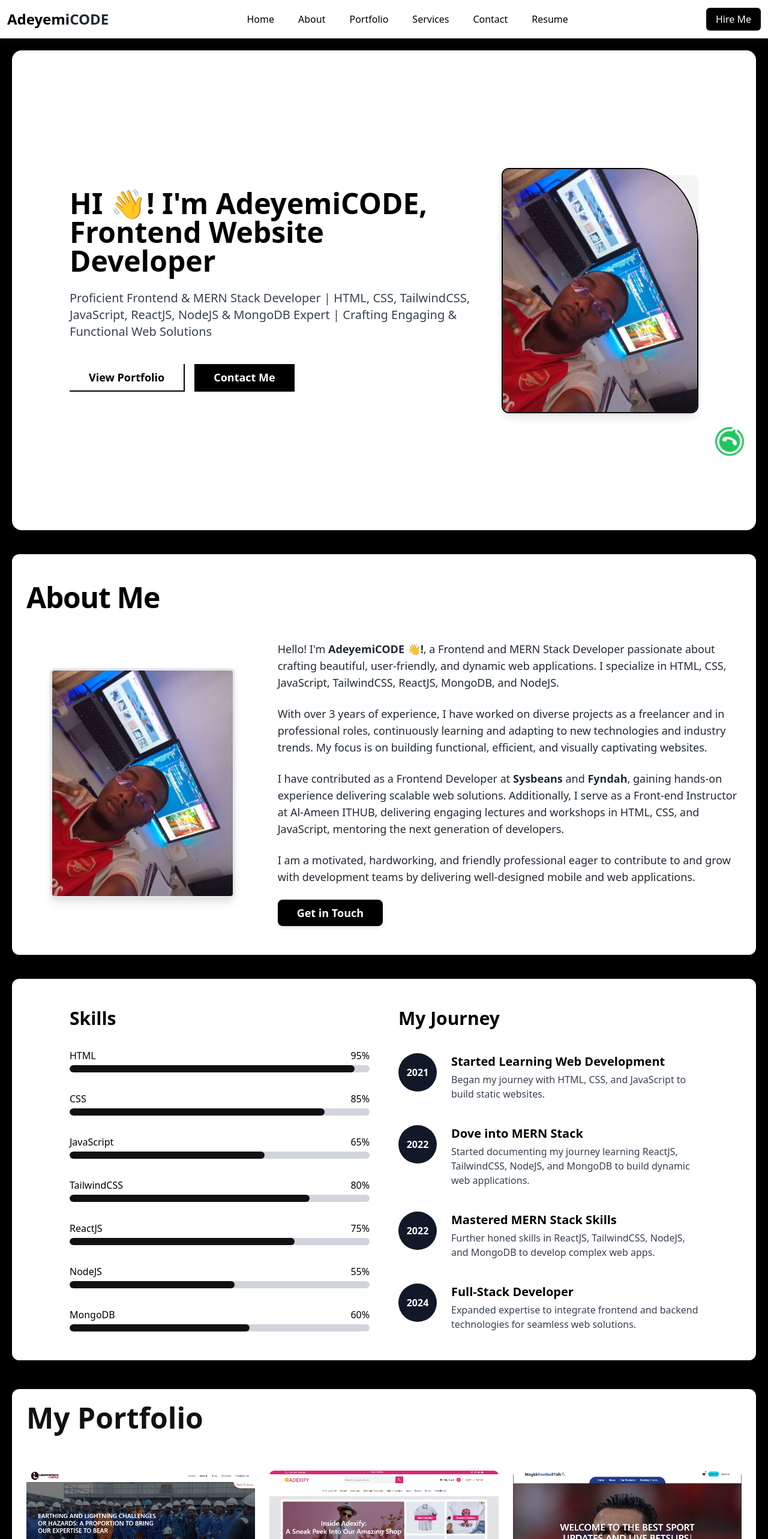
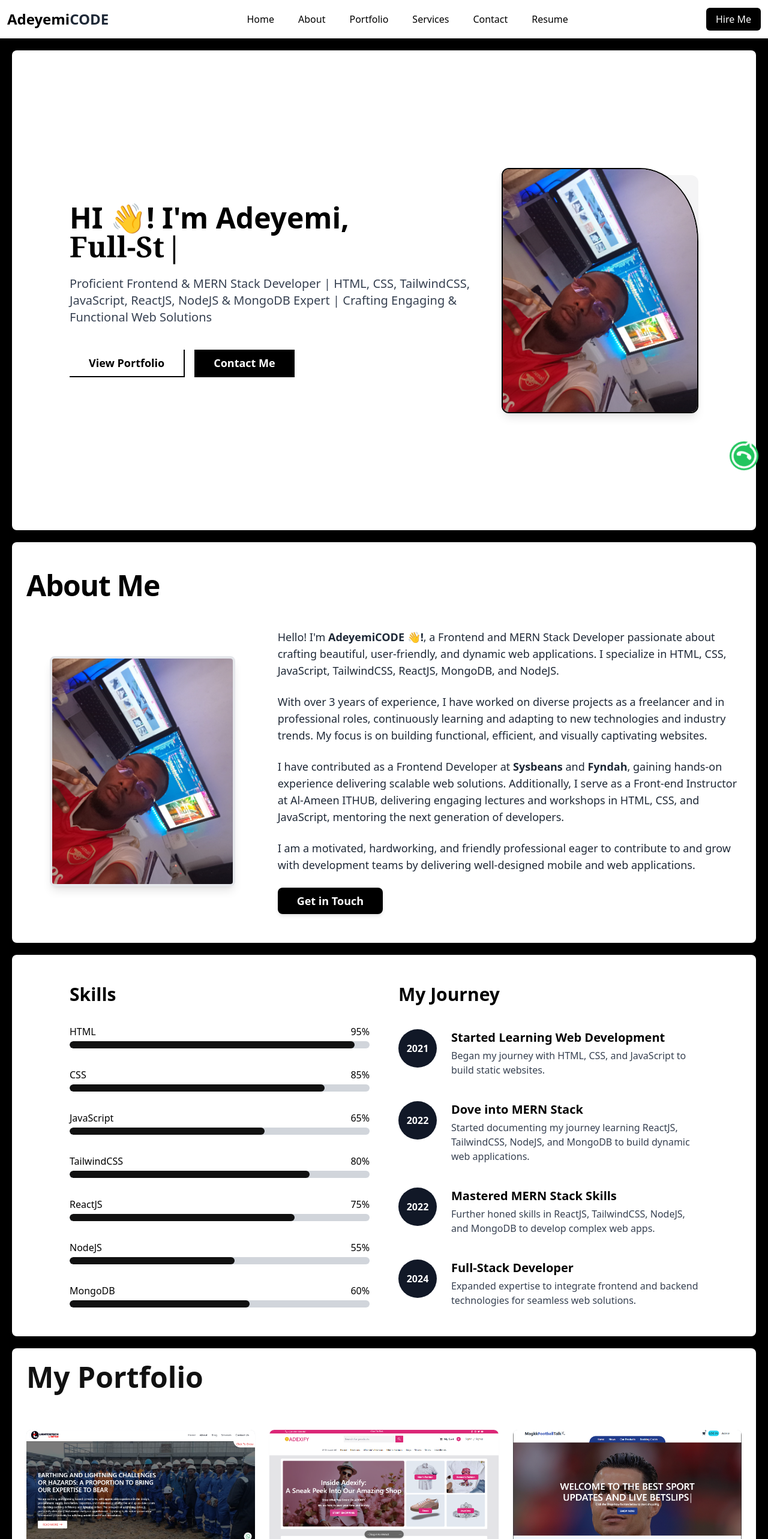
Before and after one commit to Abdulquadri-Mahmud/My_Portfolio, a React (Vite) app: page / in a window 1280 px wide. Shown: the top 2566 px of the page at 60% size. Built offline with nearby package versions, Linux system fonts and the light colour scheme.

Commit message:
changes made

```diff
--- a/src/components/AboutComponent.jsx
+++ b/src/components/AboutComponent.jsx
@@ -9,7 +9,7 @@ const AboutComponent = () => {
   }, []);
 
   return (
-    <section className="bg-white my-10 rounded-xl overflow-hidden md:py-12 py-5 md:px-6 px-4" id="about">
+    <section className="bg-white my-5 rounded-lg overflow-hidden md:py-12 py-5 md:px-6 px-4" id="about">
 
       <div className="container mx-auto max-w-7xl text-black">
         {/* Section Title */}
--- a/src/components/ContactComponent.jsx
+++ b/src/components/ContactComponent.jsx
@@ -32,7 +32,7 @@ const ContactComponent = () => {
   return (
     <section
       id="contact"
-      className="my-10 overflow-hidden bg-white text-black py-12 md:px-6 px-3 rounded-lg shadow-lg md:max-w-4xl mx-auto"
+      className="my-5 overflow-hidden bg-white text-black py-12 md:px-6 px-3 rounded-lg shadow-lg md:max-w-4xl mx-auto"
     >
       <div className="text-center">
         {/* Section Title */}
--- a/src/components/PortfolioComponent.jsx
+++ b/src/components/PortfolioComponent.jsx
@@ -137,13 +137,9 @@ const PortfolioComponent = () => {
   };
 
   return (
-    <section className="bg-white text-black my-12 md:p-6 p-4 rounded-xl overflow-hidden" id="portfolio">
+    <section className="bg-white text-black my-5 md:p-6 p-4 rounded-lg overflow-hidden" id="portfolio">
       <div className="container mx-auto max-w-7xl text-center lg:text-left">
-        <h2
-          data-aos="fade-up"
-          className="text-4xl md:text-5xl font-extrabold mb-16"
-          style={{ color: '#111' }}
-        >
+        <h2 data-aos="fade-up" className="text-4xl md:text-5xl font-extrabold mb-16" style={{ color: '#111' }}>
           My Portfolio
         </h2>
 
--- a/src/components/ServicesComponent.jsx
+++ b/src/components/ServicesComponent.jsx
@@ -91,7 +91,7 @@ const ServicesComponent = () => {
   };
 
   return (
-    <section className="bg-white text-black mt-12 md:p-5 py-5 rounded-xl overflow-hidden" id="services">
+    <section className="bg-white text-black mt-5 md:p-5 py-5 rounded-lg overflow-hidden" id="services">
       <div className="container mx-auto text-center lg:text-left">
         {/* Section Title */}
         <h2 data-aos="fade-up" className="text-3xl md:text-5xl text-center font-extrabold leading-tight mb-4  text-black">
--- a/src/components/SkillsAndJourney.jsx
+++ b/src/components/SkillsAndJourney.jsx
@@ -45,7 +45,7 @@ const SkillsAndJourney = () => {
   ];
 
   return (
-    <div className="flex flex-col md:flex-row justify-between gap-12 py-12 md:px-24 rounded-xl overflow-hidden bg-white p-5">
+    <div className="flex flex-col md:flex-row justify-between gap-12 py-12 md:px-24 rounded-lg overflow-hidden bg-white p-5">
       {/* Skills Section */}
       <div data-aos="fade-up" className="md:w-1/2 space-y-8">
         <h3 className="text-3xl font-bold mb-6 text-black">Skills</h3>
--- a/src/components/TypeWriter.jsx
+++ b/src/components/TypeWriter.jsx
@@ -20,17 +20,17 @@ export default function TypeWriter() {
     return (
     <div className='App'>
         <h1 data-aos="fade-right" className='text-3xl sm:text-4xl md:text-5xl font-serif font-extrabold leading-tight mb-4'>
-            Hello,{' '}
+            {/* Hello,{' '} */}
         <span>
             {/* Style will be inherited from the parent element */}
             <Typewriter
-            words={['I\'m  AdeyemiCODE', 'I\'m a Frontend Website Developer', 'Also a MERN Stack Developer']}
+            words={['Full-Stack Website Developer', 'Mern-Stack Website Developer']}
             loop={'infinite'}
             cursor
             cursorStyle='|'
             typeSpeed={100}
             deleteSpeed={50}
-            delaySpeed={1500}
+            delaySpeed={2500}
             onLoopDone={handleDone}
             // onType={handleType}
             />
--- a/src/components/Whatsapp.jsx
+++ b/src/components/Whatsapp.jsx
@@ -4,7 +4,7 @@ import { Link } from 'react-router-dom'
 
 export default function Whatsapp() {
   return (
-    <div className='w-18 z-20 h-18 fixed bottom-10 right-10 flex justify-center items-center animate-spin rounded-full bg-green-500'>
+    <div className='w-18 z-20 h-18 fixed bottom-4 right-4 flex justify-center items-center animate-spin rounded-full bg-green-500'>
         <Link to={'https://wa.me/+2347047594667'}>
             <FaWhatsapp className='text-white text-5xl'/>
         </Link>
--- a/src/layout/Hero.jsx
+++ b/src/layout/Hero.jsx
@@ -10,12 +10,14 @@ const Hero = () => {
   }, []);
 
   return (
-    <section className="rounded-2xl overflow-hidden relative z-10 bg-white text-gray-900 md:min-h-screen md:px-24 py-20 flex items-center justify-center px-4">
+    <section className="rounded-lg overflow-hidden relative z-10 bg-white text-gray-900 md:min-h-screen md:px-24 py-10 flex items-center justify-center px-4">
       <div className="container mx-auto flex flex-col md:flex-row items-center justify-between gap-12">
         {/* Text Content */}
         <div className="text-left max-w-2xl" data-aos="fade-right">
           <div data-aos="fade-up" data-aos-delay="100">
-            <h1 className='md:text-5xl text-4xl font-bold text-black'>HI <span aria-label="waving hand" role="img">👋</span>! I'm  AdeyemiCODE, <br /> Frontend Website Developer</h1>
+            <h1 className='md:text-5xl text-3xl font-bold text-black'>HI <span aria-label="waving hand" role="img">👋</span>! I'm  Adeyemi, <br />
+              <TypeWriter/>
+            </h1>
 
             {/* <TypeWriter /> */}
           </div>
--- a/src/pages/About.jsx
+++ b/src/pages/About.jsx
@@ -13,7 +13,7 @@ const About = () => {
   const progressBarColor = 'bg-purple-600';
 
   return (
-    <div className='bg-black md:p-5 p-2'>
+    <div className='bg-black md:p-5 p-2 overflow-hidden'>
       <AboutHero />
       <section className="bg-white py-5 md:px-6 px-4 rounded-lg" id="about">
         <div className="container mx-auto max-w-7xl text-black">
--- a/src/pages/Contact.jsx
+++ b/src/pages/Contact.jsx
@@ -9,7 +9,7 @@ const ContactPage = () => {
   }, []);
 
   return (
-    <section id="contact" className="bg-white text-white py-20 md:px-6 p-3">
+    <section id="contact" className="bg-white overflow-hidden text-white py-20 md:px-6 p-3">
       <div className="container mx-auto text-center">
         {/* Section Title */}
         <h2 data-aos="fade-up" className="text-4xl text-center md:text-5xl font-extrabold leading-tight mb-10 text-black"> Get In Touch</h2>
--- a/src/pages/Portfolio.jsx
+++ b/src/pages/Portfolio.jsx
@@ -138,7 +138,7 @@ const Portfolio = () => {
   };
 
   return (
-    <div className='bg-black md:p-5 p-2'>
+    <div className='bg-black md:p-5 p-2 overflow-hidden'>
       <PortfolioHero/>
       <section className="bg-white text-black md:p-6 p-4 rounded-lg" id="portfolio">
         <div className="container mx-auto max-w-7xl text-center lg:text-left">
--- a/src/pages/Services.jsx
+++ b/src/pages/Services.jsx
@@ -51,7 +51,7 @@ const Services = () => {
   ];
 
   return (
-    <div className='bg-black md:p-5 p-2'>
+    <div className='bg-black md:p-5 p-2 overflow-hidden'>
       <ServicesHero/>
       <section className="bg-white mt-8 rounded-lg text-white py-20 px-6" id="services">
         <div className="container mx-auto text-center lg:text-left">
```
